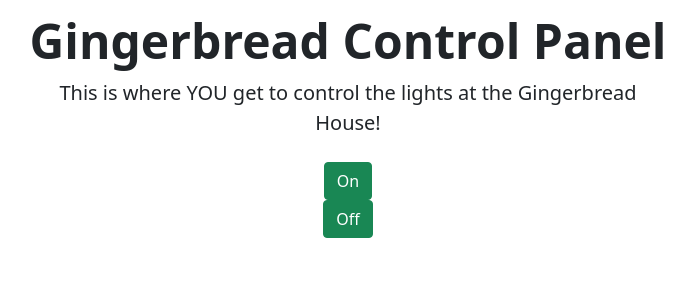
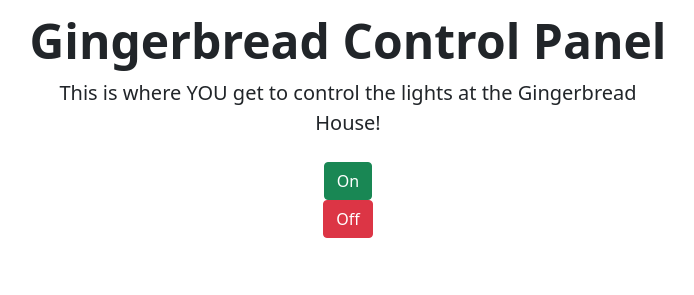
Before and after one commit to geeksteev/tollhouse, a Flask app: page / in a window 1280 px wide; the page is wider, and only the part inside the window is pictured. Shown: the part 315-610 px from the top of that part, without its empty margins (292-986 px from the left). Run offline with Flask 2, Linux system fonts and the light colour scheme; some libraries are stand-ins or nearby versions.

Commit message:
Changed button color

```diff
--- a/templates/subfolder/index.html
+++ b/templates/subfolder/index.html
@@ -40,7 +40,7 @@
         </form>
 
         <form class="grid" action="/lightsOff" method="POST">
-            <center><input class="btn btn-success mx-2" type="submit" value="Off"></center>
+            <center><input class="btn btn-danger mx-2" type="submit" value="Off"></center>
         </form>
 
         <div class="row" style="margin: 30px"></div>
```
